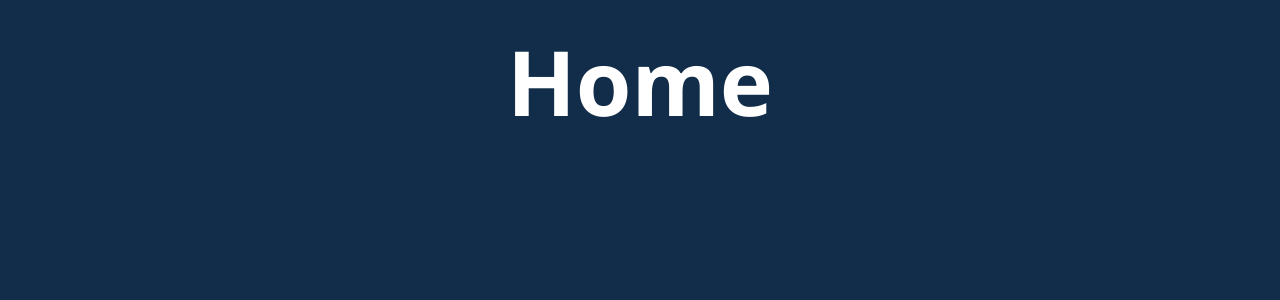
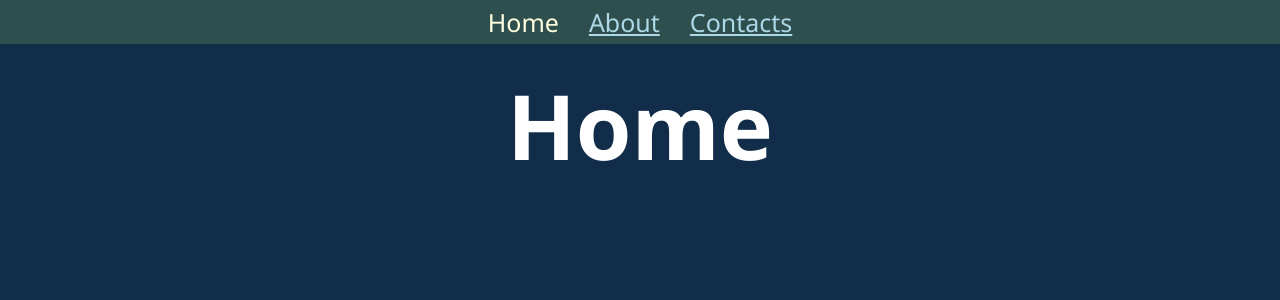
Before and after one commit to Grasmeyster87/React-learning, a React (Create React App) app in the folder 26-react-router/: page / in a window 1280 px wide. Shown: the top 300 px of the page. Built offline with nearby package versions, Linux system fonts and the light colour scheme.

Commit message:
26.07.2024 - Navigation React Router Finish

```diff
--- a/26-react-router/src/App.css
+++ b/26-react-router/src/App.css
@@ -1,5 +1,27 @@
 .App {
     text-align: center;
+}
+/*Used by default with NavLink*/
+/* .active {
+    color: lightyellow;
+    text-decoration: none;
+} */
+.activeLink {
+    color: lightyellow;
+    text-decoration: none;
+}
+a {
+    color: lightblue;
+    font-size: 25px;
+}
+
+nav {
+    background-color: darkslategray;
+    padding: 5px;
+}
+
+nav a {
+    margin: 15px;
 }
 
 h1 {
--- a/26-react-router/src/App.jsx
+++ b/26-react-router/src/App.jsx
@@ -5,6 +5,7 @@ import Home from './components/Home';
 import About from './components/About';
 import Contacts from './components/Contacts';
 import NotFound from './components/NotFound';
+import MainLayout from "./layouts/MainLayout";
 import './App.css';
 
 function App() {
@@ -12,10 +13,12 @@ function App() {
     <BrowserRouter >
       <div className="App">
         <Routes>
-          <Route path="/" element={< Home />} />
-          <Route path="about" element={<About />} />
-          <Route path="contacts" element={<Contacts />} />
-          <Route path="*" element={<NotFound />} />
+          <Route path="/" element={<MainLayout />}>
+            <Route index element={<Home />} />
+            <Route path="about" element={<About />} />
+            <Route path="contacts" element={<Contacts />} />
+            <Route path="*" element={<NotFound />} />
+          </Route >
         </Routes>
       </div>
     </BrowserRouter >
--- a/26-react-router/src/components/Home.jsx
+++ b/26-react-router/src/components/Home.jsx
@@ -1,4 +1,7 @@
+
 const Home = () => {
-    return <h1>Home</h1>;
+    return <>
+        <h1>Home</h1>
+    </>;
 };
 export default Home;
--- /dev/null
+++ b/26-react-router/src/components/Menu.jsx
@@ -0,0 +1,16 @@
+import { NavLink } from "react-router-dom";
+
+const Menu = () => {
+    return (
+        <nav>
+            <NavLink style={({ isActive }) => isActive ? { color: 'lightyellow', textDecoration: 'none' } : {}} to="." end>Home</NavLink>
+            <NavLink className={({ isActive }) => isActive ? 'activeLink' : 'Link'} to="about">About</NavLink>
+            <NavLink className={({ isActive }) => isActive ? 'activeLink' : 'Link'} to="contacts">Contacts</NavLink>
+        </nav>
+    );
+};
+/*
+свойство end добавляется для того чтобы снять выделение(сделать не активным)
+ с index пункта меню home
+*/
+export default Menu;
--- /dev/null
+++ b/26-react-router/src/layouts/MainLayout.jsx
@@ -0,0 +1,11 @@
+import { Outlet } from "react-router-dom";
+import Menu from "../components/Menu";
+
+const MainLayout = () => {
+    return <>
+        <Menu />
+        <Outlet />
+    </>;
+};
+
+export default MainLayout;
```
Also changed, not shown: 26-react-router/src/components/About.jsx (+11 -2 lines). Lines whose indentation alone changed are shown as unchanged.
